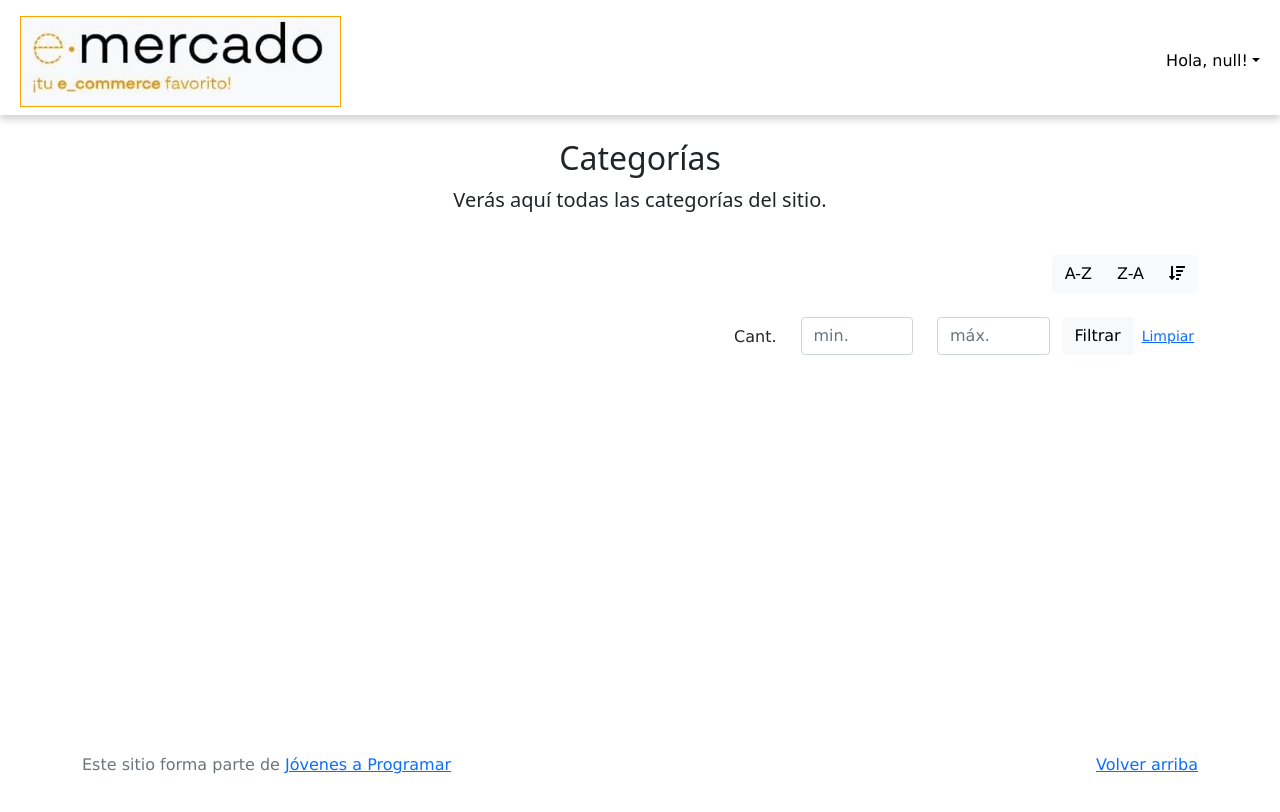
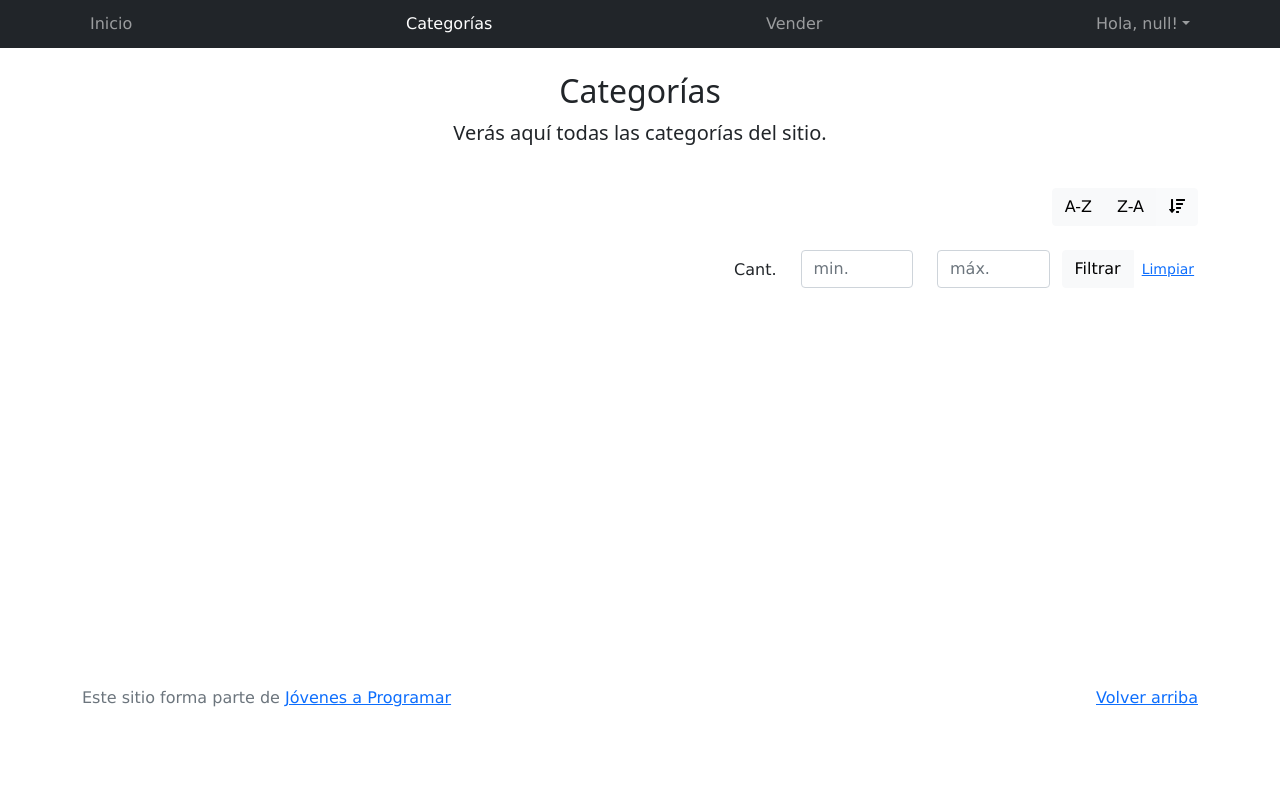
Before and after one commit to agozzz/proyecto-ecommerce, a plain HTML site: page categories.html in a window 1280 px wide. Drawn offline with Linux system fonts and the light colour scheme; no server answers.

Commit message:
Revert "La misma navbar en todos los html"

```diff
--- a/categories.html
+++ b/categories.html
@@ -13,26 +13,29 @@
 </head>
 
 <body>
-  <nav class="navbar navbar-expand-lg p-1">
+  <nav class="navbar navbar-expand-lg navbar-dark bg-dark p-1">
     <div class="container">
       <button class="navbar-toggler" type="button" data-bs-toggle="collapse" data-bs-target="#navbarNav"
         aria-controls="navbarNav" aria-expanded="false" aria-label="Toggle navigation">
         <span class="navbar-toggler-icon"></span>
       </button>
-      <div class="collapse navbar-collapse navbar fixed-top bg-body-tertiary container-fluid" id="navbarNav">
-        <ul class="navbar-nav w-100  justify-content-between">
+      <div class="collapse navbar-collapse" id="navbarNav">
+        <ul class="navbar-nav w-100 justify-content-between">
           <li class="nav-item">
-            <a class="nav-link" href="index.html" title="Inicio">
-              <img src="img/logoecommerce.jpeg" alt="Logo e-commerce"></a>
+            <a class="nav-link" href="index.html">Inicio</a>
           </li>
-          <div class="justify-content-end d-flex">
+          <li class="nav-item">
+            <a class="nav-link active" href="categories.html">Categorías</a>
+          </li>
+          <li class="nav-item">
+            <a class="nav-link" href="sell.html">Vender</a>
+          </li>
           <li class="nav-item1 dropdown" id="infoUsuarioContainer">
             <a class="nav-link dropdown-toggle" href="#" id="infoUsuario" role="button" data-bs-toggle="dropdown" aria-expanded="false">  <!--El atributo data-bs-toggle lo utilizamos para indicar que es un menú desplegable de bootstrap-->
               Hola, Usuario! <!-- Texto predeterminado que se mostrará antes de que se cargue el nombre con el que ingresó el usuario -->
             </a>
             <ul class="dropdown-menu" aria-labelledby="infoUsuario"></ul> <!-- Contenedor del menú desplegable que se llenará dinámicamente con enlaces -->
           </li>
-          </div>
         </ul>
       </div>
     </div>
--- a/css/styles.css
+++ b/css/styles.css
@@ -7,6 +7,10 @@
 
 .jumbotron .display-4 {
   font-weight: bold;
+}
+
+nav a {
+  text-decoration: none;
 }
 
 .bd-placeholder-img {
@@ -259,58 +263,3 @@ a.custom-card:hover {
   color: #333;
   font-weight: bold;
 }
-
-
-.nav-link img {
-  width: 80%;
-  height: auto;
-  display: block;
-  border: 1px solid orange;
-}
-
-.navbar {
-  color: #000000;
-  background-color: rgba(255, 255, 255);
-  border-bottom: 2px #000000;
-  box-shadow: 0 4px 8px rgba(0, 0, 0, 0.1);
-  height: 115px;
-}
-
-.nav-link1 img{
-  width: 51px;
-  height: auto;
-  display: block;
-  margin: 0 auto;
-  border: 2px solid black;
-  border-radius: 50%;
-}
-
-.nav-link2 img{
-  width: 80px;
-  height: auto;
-  display: flex;
-  margin: 0px;
-}
-
-.nav-link3 img{
-  color: orange;
-  width: 51px;
-  height: auto;
-  display: flex;
-}
-
-.nav-item{
-display: flex;
-background-color: transparent;
-}
-
-.nav-item1{
-  display: flex;
-  justify-content: space-between;
-  align-items: center;
-
-}
-
-#infoUsuario {
-  color: black;
-}
```
Also changed, not shown: index.html (+10 -7 lines).
